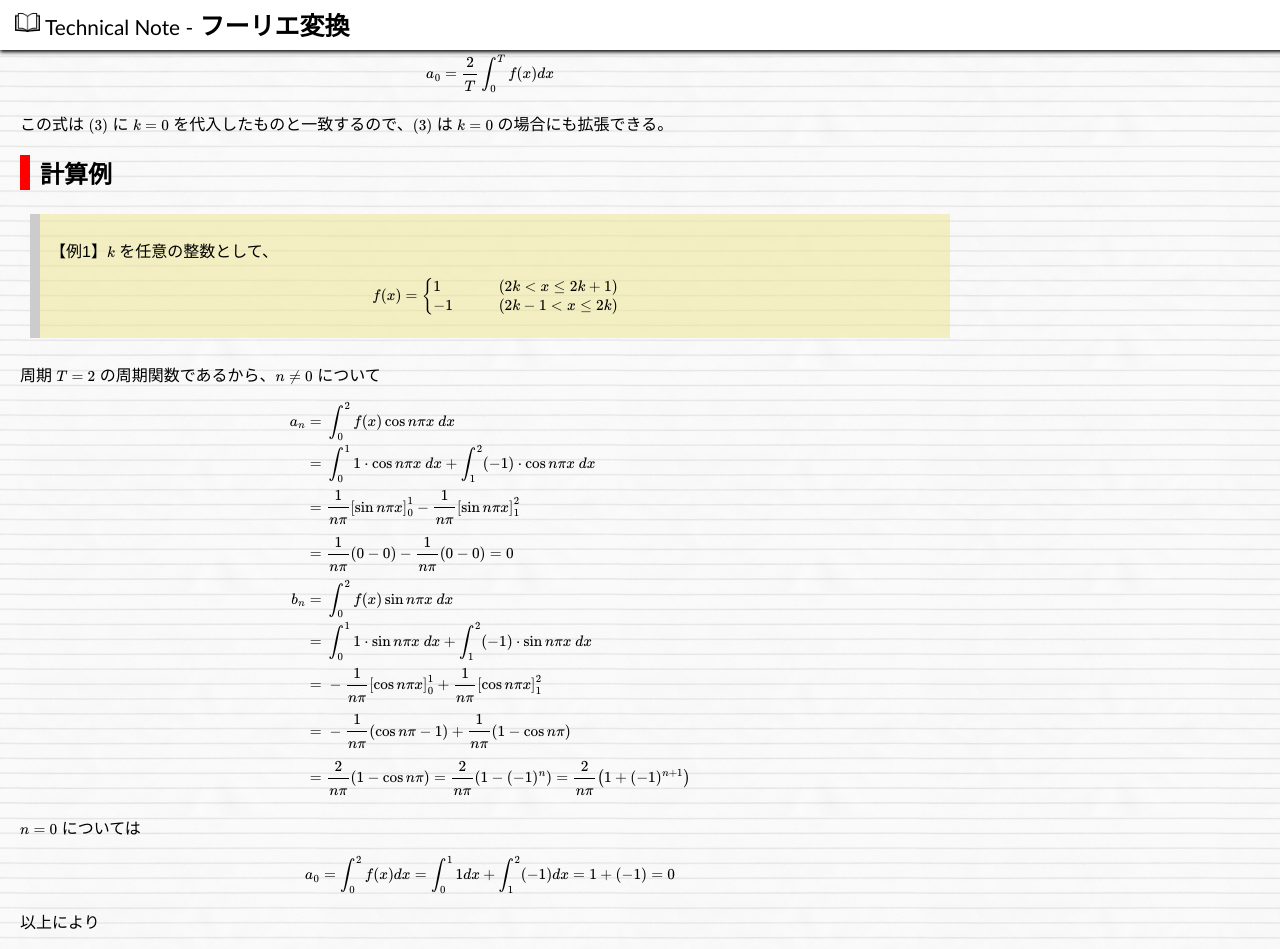
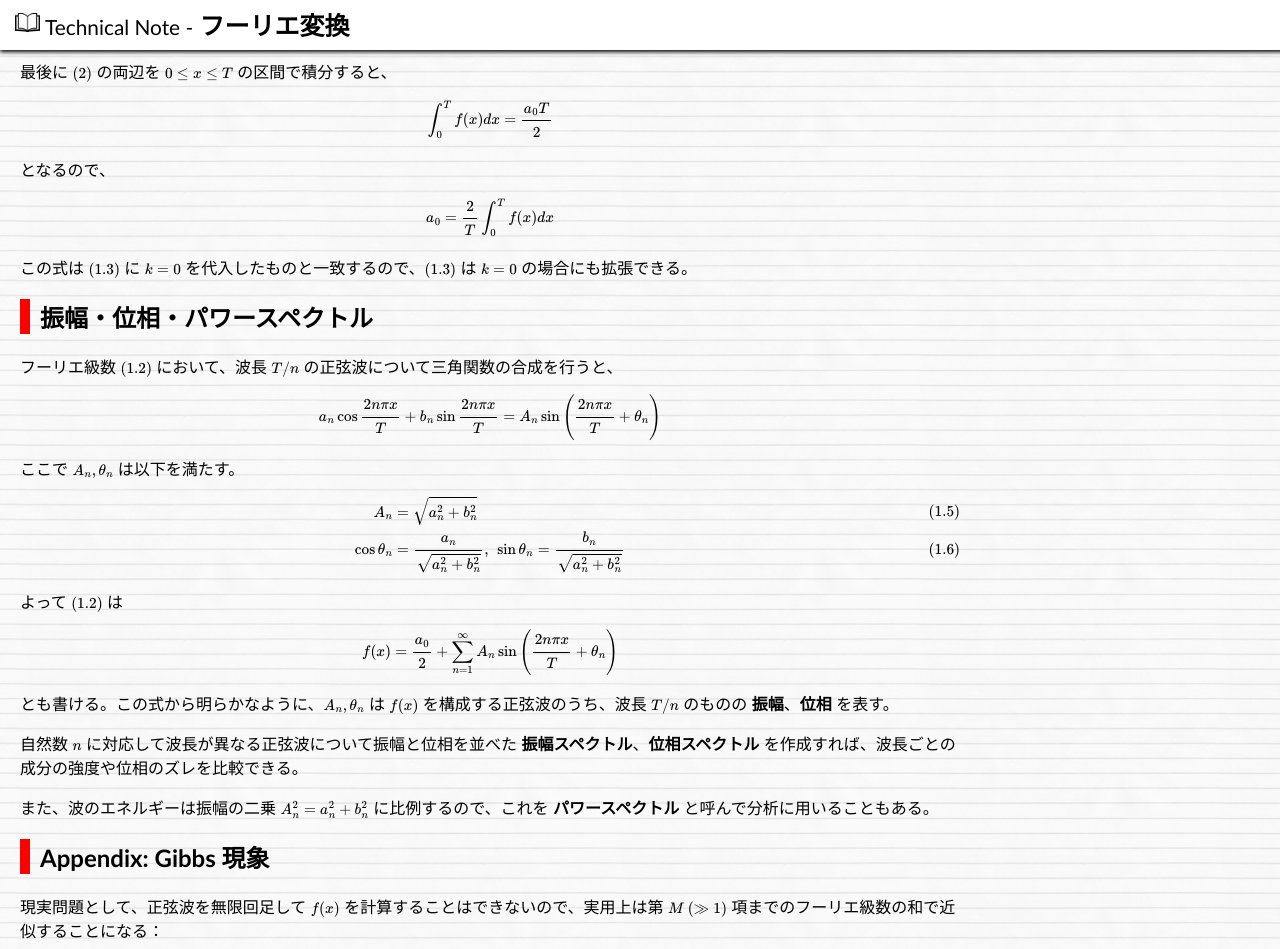
Before and after one commit to hkawabata/technical-note, a Jekyll site: the page built from docs/note/Math/calculus/fourier-transform.md, in a window 1280 px wide and 1400 px high, scrolled down 1595 px. Shown: the top 949 px of the window. Built offline with Jekyll 4.4.1, drawn with Linux system fonts in a browser that asks for light colours; nearby versions of some CDN libraries; our own code applies the rules of GitHub Pages for plain Markdown files; formulas are drawn with MathJax 3; some of the changed text lies outside the part shown.

Commit message:
update fourier-transform

```diff
--- a/docs/note/Math/calculus/fourier-transform.md
+++ b/docs/note/Math/calculus/fourier-transform.md
@@ -10,7 +10,7 @@ title-en: Fourier transform
 
 $$
 f(x+T) = f(x)
-\tag{1}
+\tag{1.1}
 $$
 
 このとき、$f(x)$ は以下ように三角関数の無限級数に展開できる：
@@ -22,18 +22,21 @@ f(x)
 \left(
     a_n \cos \cfrac{2n\pi x}{T} + b_n \sin \cfrac{2n\pi x}{T}
 \right)
-\tag{2}
+\tag{1.2}
 $$
 
-これを $f(x)$ の **フーリエ級数** という。係数 $a_n, b_n$ は
+これを $f(x)$ の **フーリエ級数** という。
+これは、**周期関数 $f(x)$ が、（定数 $a_0/2$ を除いて）波長 $T, \cfrac{T}{2}, \cfrac{T}{3}, \cfrac{T}{4}, \cdots$ の正弦波（sin, cos）の重ね合わせで表されることを意味する。**
+
+係数 $a_n, b_n$ は
 
 $$
 \begin{eqnarray}
     a_n &=& \cfrac{2}{T} \int_0^T f(x) \cos \cfrac{2n\pi x}{T} dx
-    \tag{3}
+    \tag{1.3}
     \\
     b_n &=& \cfrac{2}{T} \int_0^T f(x) \sin \cfrac{2n\pi x}{T} dx
-    \tag{4}
+    \tag{1.4}
 \end{eqnarray}
 $$
 
@@ -44,7 +47,7 @@ $$
 
 フーリエ級数展開の係数 $a_n, b_n$ を導出する。
 
-$(2)$ の両辺に $\cos \cfrac{2k\pi x}{T}\ (k = 1,2,3,\cdots)$ をかけて $0\le x \le T$ の区間で積分すると、
+$(1.2)$ の両辺に $\cos \cfrac{2k\pi x}{T}\ (k = 1,2,3,\cdots)$ をかけて $0\le x \le T$ の区間で積分すると、
 
 $$
 \int_0^T f(x) \cos \cfrac{2k\pi x}{T} dx
@@ -83,14 +86,14 @@ $$
 
 $$
 a_k = \cfrac{2}{T} \int_0^T f(x) \cos \cfrac{2k\pi x}{T} dx
-\tag{3}
+\tag{1.3}
 $$
 
-次に $(2)$ の両辺に $\sin \cfrac{2k\pi x}{T}\ (k = 1,2,3,\cdots)$ をかけて $0\le x \le T$ の区間で積分すると、同様に計算して
+次に $(1.2)$ の両辺に $\sin \cfrac{2k\pi x}{T}\ (k = 1,2,3,\cdots)$ をかけて $0\le x \le T$ の区間で積分すると、同様に計算して
 
 $$
 b_k = \cfrac{2}{T} \int_0^T f(x) \sin \cfrac{2k\pi x}{T} dx
-\tag{4}
+\tag{1.4}
 $$
 
 最後に $(2)$ の両辺を $0\le x \le T$ の区間で積分すると、
@@ -105,7 +108,71 @@ $$
 a_0 = \cfrac{2}{T} \int_0^T f(x) dx
 $$
 
-この式は $(3)$ に $k=0$ を代入したものと一致するので、$(3)$ は $k=0$ の場合にも拡張できる。
+この式は $(1.3)$ に $k=0$ を代入したものと一致するので、$(1.3)$ は $k=0$ の場合にも拡張できる。
+
+## 振幅・位相・パワースペクトル
+
+フーリエ級数 $(1.2)$ において、波長 $T/n$ の正弦波について三角関数の合成を行うと、
+
+$$
+a_n \cos \cfrac{2n\pi x}{T} + b_n \sin \cfrac{2n\pi x}{T}
+=
+A_n \sin \left( \cfrac{2n\pi x}{T} + \theta_n \right)
+$$
+
+ここで $A_n, \theta_n$ は以下を満たす。
+
+$$
+\begin{eqnarray}
+    A_n &=& \sqrt{a_n^2 + b_n^2}
+    \tag{1.5}
+    \\
+    \cos \theta_n &=& \cfrac{a_n}{\sqrt{a_n^2 + b_n^2}},\
+    \sin \theta_n = \cfrac{b_n}{\sqrt{a_n^2 + b_n^2}}
+    \tag{1.6}
+\end{eqnarray}
+$$
+
+よって $(1.2)$ は
+
+$$
+f(x)
+=
+\cfrac{a_0}{2} + \sum_{n=1}^\infty A_n \sin \left( \cfrac{2n\pi x}{T} + \theta_n \right)
+$$
+
+とも書ける。この式から明らかなように、$A_n, \theta_n$ は $f(x)$ を構成する正弦波のうち、波長 $T/n$ のものの **振幅**、**位相** を表す。
+
+自然数 $n$ に対応して波長が異なる正弦波について振幅と位相を並べた **振幅スペクトル**、**位相スペクトル** を作成すれば、波長ごとの成分の強度や位相のズレを比較できる。
+
+また、波のエネルギーは振幅の二乗 $A_n^2 = a_n^2 + b_n^2$ に比例するので、これを **パワースペクトル** と呼んで分析に用いることもある。
+
+## Appendix: Gibbs 現象
+
+現実問題として、正弦波を無限回足して $f(x)$ を計算することはできないので、実用上は第 $M\ (\gg 1)$ 項までのフーリエ級数の和で近似することになる：
+
+$$
+f(x) \sim \cfrac{a_0}{2} + \sum_{n=1}^M
+\left(
+    a_n \cos \cfrac{2n\pi x}{T} + b_n \sin \cfrac{2n\pi x}{T}
+\right)
+$$
+
+$f(x)$ が不連続関数である場合、いくら $M$ を大きくしても、不連続点において高周波の正弦波の部分和が大きく振動する。その結果、実際の関数の値よりも大きな/小さな値を取ってしまう **Gibbs 現象** が観測される。
+
+以下に、例を示す。$k$ を任意の整数として、不連続関数
+
+$$
+f(x) = \begin{cases}
+    1\qquad &(2k \lt x \le 2k+1) \\
+    -1\qquad &(2k-1 \lt x \le 2k)
+\end{cases}
+$$
+
+をフーリエ級数展開して途中までの部分和のグラフを描くと以下のようになる。
+高周波の成分まで和をとっても、不連続点において最大値 $1$, 最小値 $-1$ を超えてしまうことが分かる。
+
+![Gibbs](https://gist.github.com/user-attachments/assets/a2bbcc32-2ec2-4edf-bcef-6073e0cd1051)
 
 
 ## 計算例
@@ -167,6 +234,8 @@ $$
     \right)
 \end{eqnarray}
 $$
+
+無限級数の和を途中まで取ると、だんだん正しい形に近づいていくことが分かる：
 
 ![Figure_1](https://gist.github.com/user-attachments/assets/7f6aa347-5843-4258-a44e-5cdf358635a8)
 
@@ -295,6 +364,8 @@ $$
 \end{eqnarray}
 $$
 
+無限級数の和を途中まで取ると、だんだん正しい形に近づいていくことが分かる：
+
 ![Figure_2](https://gist.github.com/user-attachments/assets/04f4a07d-7f90-4bc9-942f-95791d68ed17)
 
 cf. [描画に使ったプログラム](https://gist.github.com/hkawabata/b1a6a3d742ca510da7f7ccd625ae09c3#file-fourier-series-ex2-py)
@@ -316,60 +387,27 @@ $$
 
 $$
 F(\omega) = \int_{-\infty}^\infty f(x) e^{-i\omega x}\ dx
-\tag{5}
+\tag{2.1}
 $$
 
 を $f(x)$ の **フーリエ変換** という。また、
 
 $$
 f(x) = \cfrac{1}{2\pi} \int_{-\infty}^\infty F(\omega) e^{i\omega x}\ d\omega
-\tag{6}
+\tag{2.2}
 $$
 
 により $F(\omega)$ から $f(x)$ を求めることもでき、これを **逆フーリエ変換** という。
 
-
-## パワースペクトルと位相
-
-一般にフーリエ変換 $F(\omega)$ は複素数の値を取る：
-
-$$
-F(\omega) = \mathrm{Re}\ F(\omega) + i\ \mathrm{Im}\ F(\omega)
-$$
-
-この複素数の絶対値の二乗
-
-$$
-\vert F(\omega) \vert^2 = (\mathrm{Re}\ F(\omega))^2 + (\mathrm{Im}\ F(\omega))^2
-\tag{7}
-$$
-
-を **パワースペクトル** と呼ぶ。
-
-また、複素数 $F(\omega)$ の **位相** を $\theta(\omega)$ とすると、
-
-$$
-F(\omega) = \vert F(\omega) \vert e^{i\theta(\omega)}
-$$
-
-すなわち
-
-$$
-\begin{cases}
-    \mathrm{Re}\ F(\omega) &=& \vert F(\omega) \vert \cos\theta(\omega) \\
-    \mathrm{Im}\ F(\omega) &=& \vert F(\omega) \vert \sin\theta(\omega)
-\end{cases}
-\tag{8}
-$$
-
-が成り立つ（複素数の一般的な性質）。
+フーリエ変換 $(2.1)$ は、フーリエ級数展開 $(1.2)$ の周期を無限大に拡張、かつ正弦波の波長（周波数）を連続値に拡張したものになっている。
+つまり、**任意の絶対積分可能な関数 $f(x)$ が、あらゆる周波数 $\omega$ の正弦波（sin, cos）の重ね合わせで表されることを意味する。**
 
 
 ## 式の導出
 
 任意の関数 $f(x)$ は、周期 $T=\infty$ の周期関数と解釈できる。
 
-$f(x),\ \cos \cfrac{2n\pi x}{T},\ \sin \cfrac{2n\pi x}{T}$ がそれぞれ周期 $T$ の周期関数であるとき、積分区間 $\int_0^T$ を $\int_{-T/2}^{T/2}$ としても（1周期分の区間の積分なので）値は変わらず、$T=2L$ とおけば、$(2),(3),(4)$ は以下のように書き換えられる：
+$f(x),\ \cos \cfrac{2n\pi x}{T},\ \sin \cfrac{2n\pi x}{T}$ がそれぞれ周期 $T$ の周期関数であるとき、積分区間 $\int_0^T$ を $\int_{-T/2}^{T/2}$ としても（1周期分の区間の積分なので）値は変わらず、$T=2L$ とおけば、$(1.2),(1.3),(1.4)$ は以下のように書き換えられる：
 
 $$
 \begin{eqnarray}
@@ -377,13 +415,13 @@ $$
     \left(
         a_n \cos \cfrac{n\pi x}{L} + b_n \sin \cfrac{n\pi x}{L}
     \right)
-    \tag{2'}
+    \tag{1.2'}
     \\
     a_n &=& \cfrac{1}{L} \int_{-L}^L f(x) \cos \cfrac{n\pi x}{L} dx
-    \tag{3'}
+    \tag{1.3'}
     \\
     b_n &=& \cfrac{1}{L} \int_{-L}^L f(x) \sin \cfrac{n\pi x}{L} dx
-    \tag{4'}
+    \tag{1.4'}
 \end{eqnarray}
 $$
 
@@ -469,17 +507,73 @@ $$
 
 $$
 F(\omega) := \int_{-\infty}^\infty f(x) e^{-i\omega x}\ dx
-\tag{5}
+\tag{2.1}
 $$
 
 と置けば（※ ここでは積分変数を $u \to x$ と書き換えている）
 
 $$
 f(x) = \cfrac{1}{2\pi} \int_{-\infty}^\infty F(\omega) e^{i\omega x}\ d\omega
-\tag{6}
+\tag{2.2}
 $$
 
-となり、フーリエ変換、逆フーリエ変換の式を得る。
+となり、フーリエ変換 $(2.1)$、逆フーリエ変換 $(2.2)$ を得る。
+
+
+## 振幅・位相・パワースペクトル
+
+オイラーの公式より
+
+$$
+e^{i\omega x} = \cos \omega x + i \sin \omega x
+$$
+
+であるから、逆フーリエ変換の式 $(2.2)$ の被積分関数 $F(\omega) e^{i\omega x}$ は、元の関数 $f(x)$ を構成する正弦波のうち、周波数 $\omega$ に対応する成分を表す。
+
+$$
+\vert e^{i\omega x} \vert = \cos^2 \omega x + \sin^2 \omega x = 1 \\
+$$
+
+なので、係数 $F(\omega)$（= 元の関数のフーリエ変換）は正弦波の振幅に相当する。
+
+$F(\omega)$ の値は一般に複素数：
+
+$$
+F(\omega) = \mathrm{Re}\ F(\omega) + i\ \mathrm{Im}\ F(\omega)
+$$
+
+**振幅スペクトル** $A(\omega)$ はこの絶対値を取れば得られる：
+
+$$
+A(\omega) = \vert F(\omega) \vert = \sqrt{
+    (\mathrm{Re}\ F(\omega))^2 + (\mathrm{Im}\ F(\omega))^2
+} \tag{2.3}
+$$
+
+フーリエ級数展開のときと同様に、振幅を二乗すれば **パワースペクトル** を得る：
+
+$$
+\vert F(\omega) \vert^2 = A(\omega)^2 = (\mathrm{Re}\ F(\omega))^2 + (\mathrm{Im}\ F(\omega))^2
+\tag{2.4}
+$$
+
+また、正弦波の **位相スペクトル** は複素数 $F(\omega)$ の位相 $\theta(\omega)$ に一致し、
+
+$$
+F(\omega) = \vert F(\omega) \vert e^{i\theta(\omega)}
+$$
+
+すなわち
+
+$$
+\begin{cases}
+    \mathrm{Re}\ F(\omega) &=& \vert F(\omega) \vert \cos\theta(\omega) \\
+    \mathrm{Im}\ F(\omega) &=& \vert F(\omega) \vert \sin\theta(\omega)
+\end{cases}
+\tag{2.5}
+$$
+
+が成り立つ。
 
 
 ## 計算例
@@ -609,7 +703,7 @@ $$
 \end{eqnarray}
 $$
 
-より $\theta(\omega) = \pi/2$
+より $\theta(\omega) = \pi/2$ となり、例1とは位相だけが異なることが分かる。
 
 $\sin \theta(\omega)$ の計算では、$\mathrm{Im}\ F(\omega) = \cfrac{2}{\omega} (1-\cos\omega) \ge 0$ を用いた。
 
```
